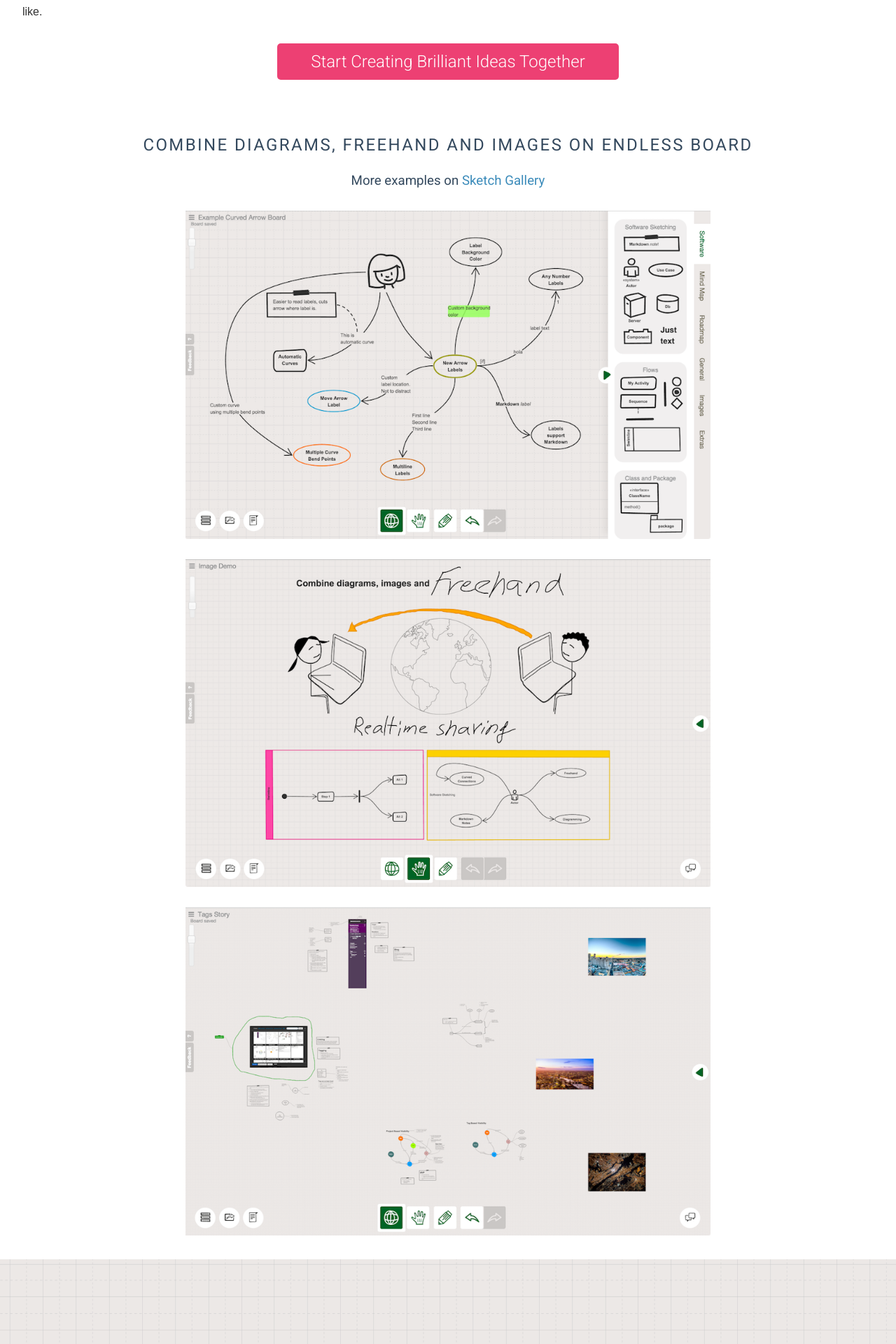
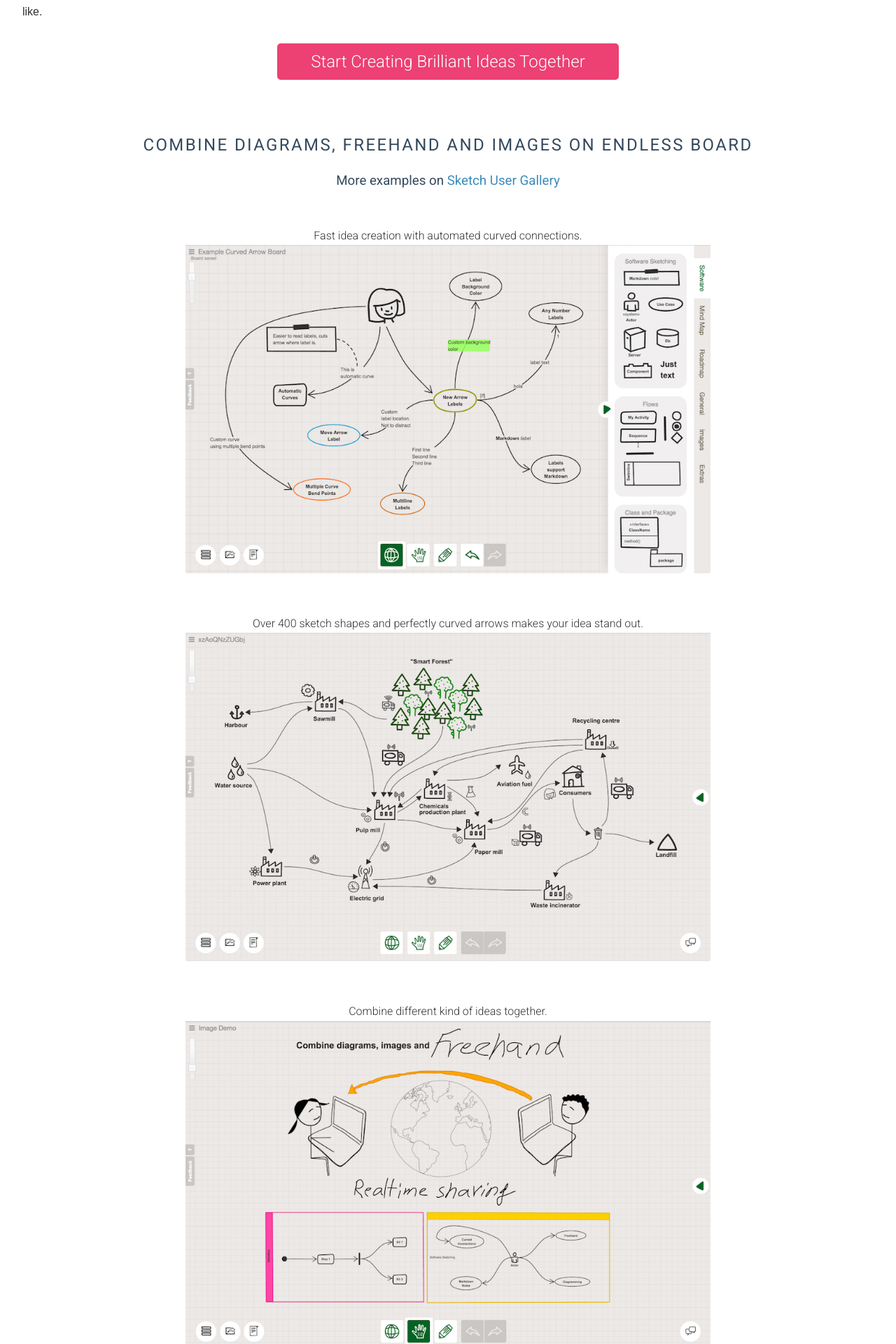
Before and after one commit to sketchboard/blog, a Jekyll site: the page index.html, which Jekyll copies as it is, in a window 1280 px wide. Shown: the part 2511-4431 px from the top of the page at 70% size. Built offline with Jekyll 4.4.1, drawn with Linux system fonts in a browser that asks for light colours; nearby versions of some CDN libraries; Markdown is read by kramdown in place of the engine named in the settings; comment, search, counter and statistics services are not loaded; some of the changed text lies outside the part shown.

Commit message:
Image descriptions

```diff
--- a/index.html
+++ b/index.html
@@ -33,7 +33,7 @@
     <!--[if gt IE 8]><!-->
     <link rel="stylesheet" href="/css/marketing.css">
     <!-- <link rel="stylesheet" href="/css/marketing-custom2.css"> -->
-    <link rel="stylesheet" href="/css/7763d9c2fb94799b7e18077729fb1ea9-marketing-custom2.min.css">
+    <link rel="stylesheet" href="/css/8fed945a537152a3634116db49788938-marketing-custom2.min.css">
     <!-- <link rel="stylesheet" href="/css/marketing-anim-webkit.css"> -->
     <link rel="stylesheet" href="/css/9761077635ae3b9539857b8f0431919f-marketing-webkit.min.css">
     <link rel="stylesheet" href="/sketchboard.io/plans.css">
@@ -593,12 +593,28 @@ mixpanel.init("2767c34336070742b46e3a37c5789b52");</script><!-- end Mixpanel -->
 
     <div class='content content-white'>
       <h2 class="content-head is-center">Combine diagrams, freehand and images on endless board</h2>
-      <h3 class="is-center">More examples on <a href="https://gallery.sketchboard.me">Sketch Gallery</a></h3>
+      <h3 class="is-center">More examples on <a href="https://gallery.sketchboard.me">Sketch User Gallery</a></h3>
 
       <div class='feature-images'>
-        <img src="/img/features/1280x800-example-curved-arrow.png" class="pure-img-responsive centered-img">
-        <img src="/img/features/1280x800-image-demo.png" class="pure-img-responsive centered-img">
-        <img src="/img/features/1280x800-map-view-big-board.png" class="pure-img-responsive centered-img">
+        <div class='text-center feature-image'>
+          Fast idea creation with automated curved connections.
+          <img src="/img/features/1280x800-example-curved-arrow.png" class="pure-img-responsive centered-img">
+        </div>
+
+        <div class='text-center feature-image'>
+          Over 400 sketch shapes and perfectly curved arrows makes your idea stand out.
+          <img src="/img/features/1280x800-smart-forrest.png" class="pure-img-responsive centered-img">
+        </div>
+
+        <div class='text-center feature-image'>
+          Combine different kind of ideas together.
+          <img src="/img/features/1280x800-image-demo.png" class="pure-img-responsive centered-img">
+        </div>
+
+        <div class='text-center feature-image'>
+          View huge board from bird's angle using a map view with a single key press.
+          <img src="/img/features/1280x800-map-view-big-board.png" class="pure-img-responsive centered-img">
+        </div>
       </div>
     </div>
 
```
Also changed, not shown: css/marketing-custom2.css (+4 -3 lines), css/7763d9c2fb94799b7e18077729fb1ea9-marketing-custom2.min.css (deleted), css/8fed945a537152a3634116db49788938-marketing-custom2.min.css (added), img/features/1280x800-smart-forrest.png (added).
